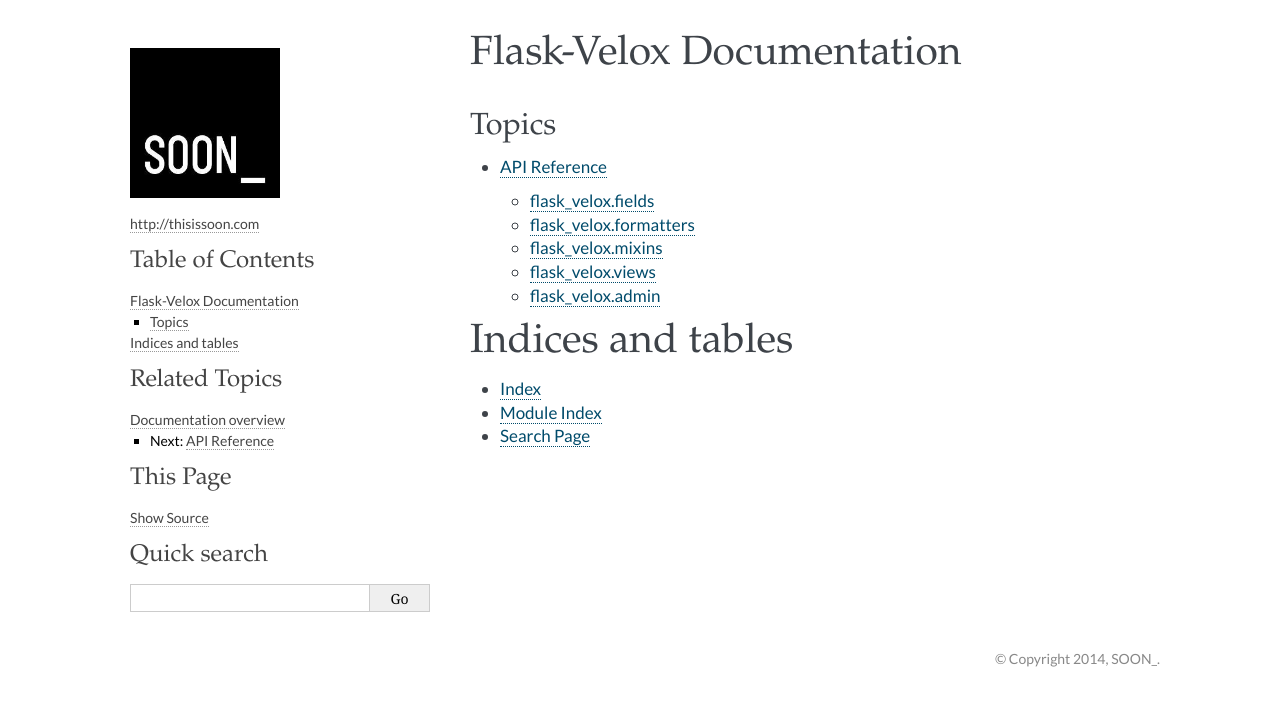
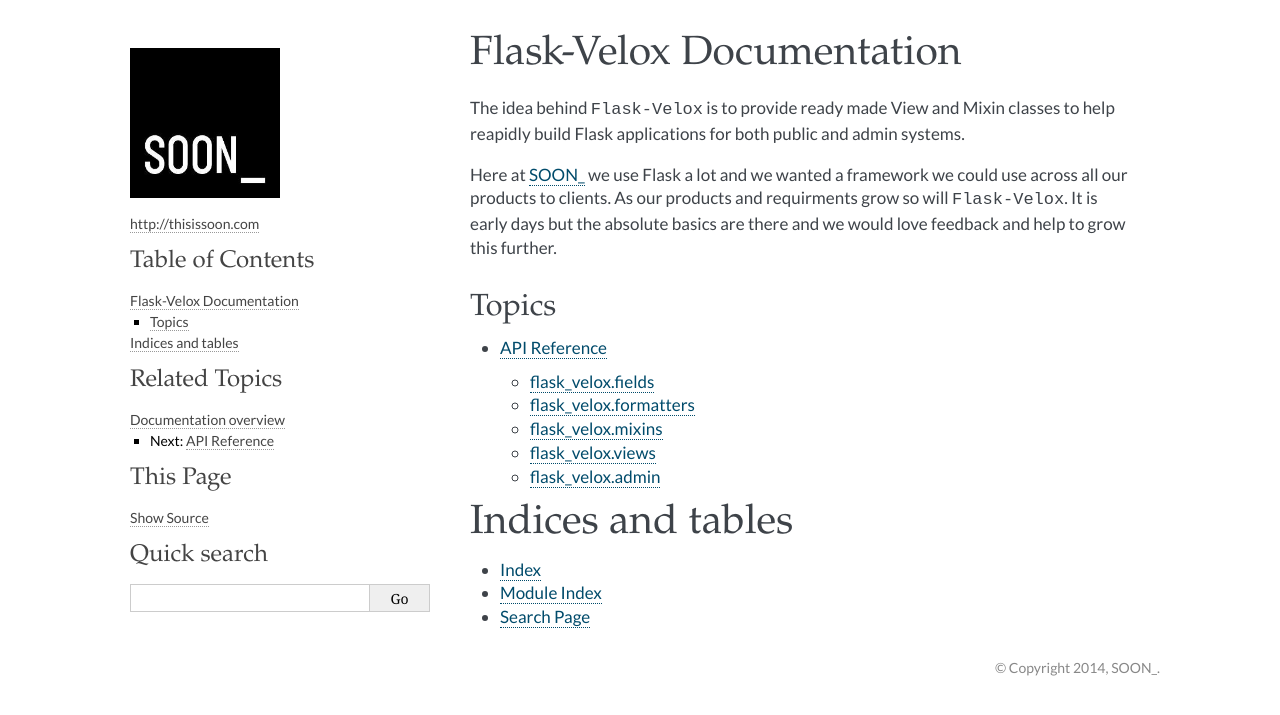
Before and after one commit to thisissoon/Flask-Velox, a Sphinx documentation site: the page built from docs/index.rst, in a window 1280 px wide. Shown: the top 715 px of the page. Built offline with Sphinx 7.4.7, drawn with Linux system fonts in a browser that asks for light colours; some web fonts are replaced.

Commit message:
Intro text

```diff
--- a/docs/index.rst
+++ b/docs/index.rst
@@ -1,5 +1,13 @@
 Flask-Velox Documentation
 =========================
+
+The idea behind ``Flask-Velox`` is to provide ready made View and Mixin classes
+to help reapidly build Flask applications for both public and admin systems.
+
+Here at `SOON_`_ we use Flask a lot and we wanted a
+framework we could use across all our products to clients. As our products and
+requirments grow so will ``Flask-Velox``. It is early days but the absolute
+basics are there and we would love feedback and help to grow this further.
 
 Topics
 ------
@@ -15,3 +23,6 @@
 * :ref:`genindex`
 * :ref:`modindex`
 * :ref:`search`
+
+
+.. _`SOON_`: http://thisissoon.com
```
Also changed, not shown: 2 other files.
